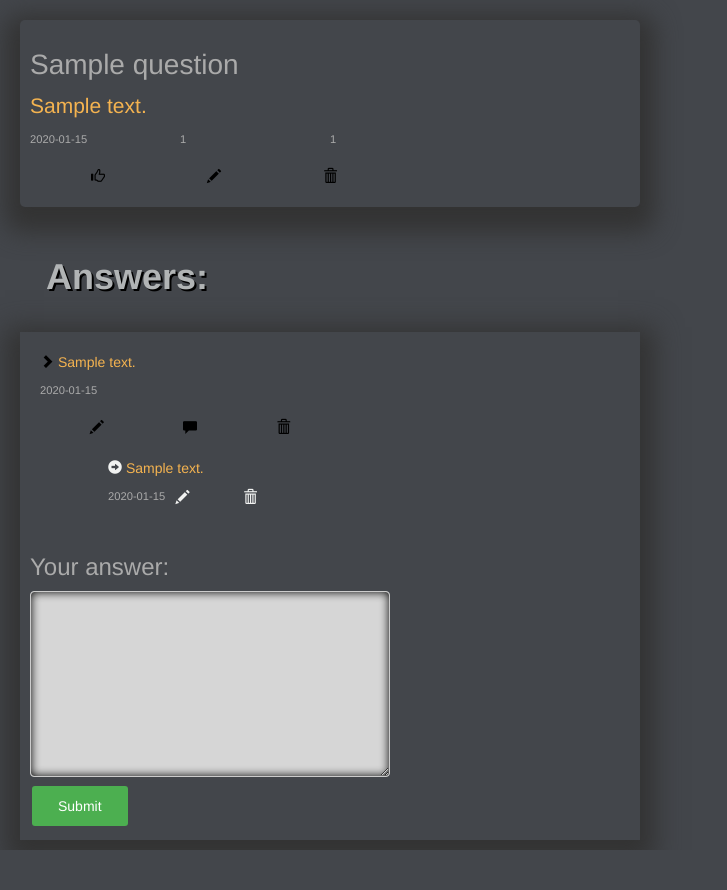
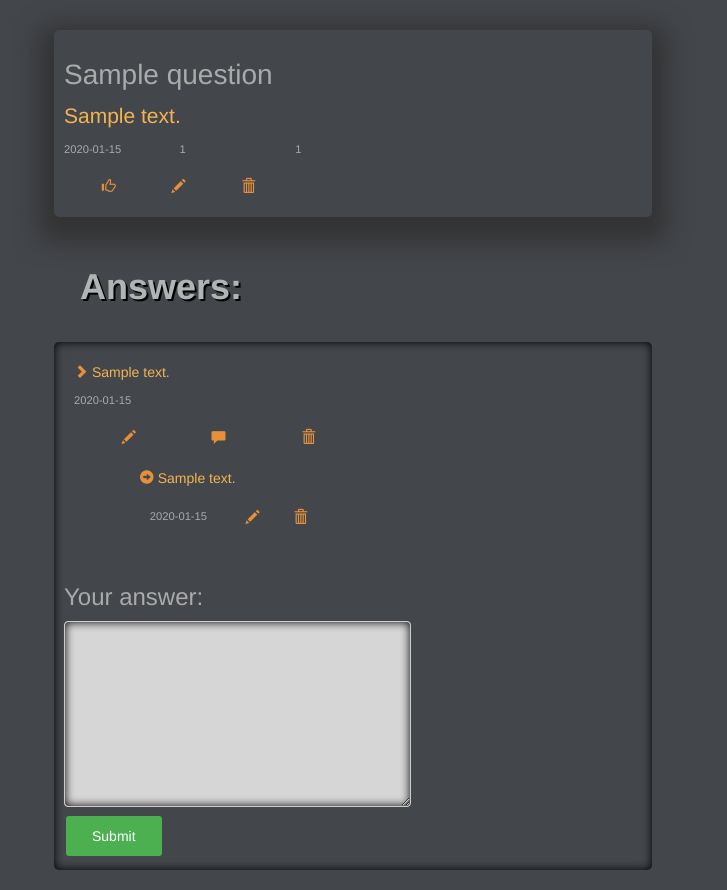
Before and after one commit to Tomporino/askm8remix, a Flask app: template templates/question.html in a window 1280 px wide. Shown: the part 62-952 px from the top of the page, without its empty margins (0-727 px from the left). Before the commit the page ends 912 px from the top, so only its background shows below. Run offline with Flask 2, Linux system fonts and the light colour scheme; the template is opened without the code that fills it: most values are stand-ins (such as "Sample title", 1, 10 or a date in 2020); some libraries are stand-ins or nearby versions.

Commit message:
Auto stash before merge of "master" and "origin/master"

```diff
--- a/static/style/theme.css
+++ b/static/style/theme.css
@@ -144,6 +144,12 @@ i {
 .question_page {
     display: grid;
     grid-template-columns: 3fr 1fr;
+    margin-left: 24px;
+    padding: 10px;
+}
+
+.question_page i {
+    color: #E7903C;
 }
 
 .answers_comments, .question {
@@ -153,7 +159,7 @@ i {
 
 .question_buttons {
     display: grid;
-    grid-template-columns: 1fr 1fr 1fr 2fr;
+    grid-template-columns: 1fr 1fr 1fr 5fr;
     padding: 10px;
     text-align: center;
 }
@@ -175,7 +181,7 @@ i {
 
 .sub_data {
     display: grid;
-    grid-template-columns: 1fr 1fr 1fr 1fr;
+    grid-template-columns: 1fr 1fr 1fr 2fr;
 }
 
 .sub_data p {
@@ -187,13 +193,16 @@ i {
     margin: 6px;
     margin-top: 10px;
     padding: 20px;
-    border-radius: 3px;
+    border-radius: 5px;
     width: 43%;
 }
 
 .answers {
-    box-shadow: 0px 10px 25px 15px;
+    -moz-box-shadow:    inset 0 0 10px #000000;
+    -webkit-box-shadow: inset 0 0 10px #000000;
+    box-shadow:         inset 0 0 10px #000000;
     padding: 10px;
+    border-radius: 5px;
 }
 
 .answer_buttons {
@@ -218,8 +227,9 @@ i {
     padding: 10px;
 }
 
-#comment i {
-    color: #f1f2f1;
+.sub_data#comment {
+    display: grid;
+    grid-template-columns: 2fr 1fr 1fr 1fr;
 }
 
 #submit_button {
--- a/templates/question.html
+++ b/templates/question.html
@@ -14,12 +14,9 @@
                         <div></div>
                     </div>
                     <div class="question_buttons">
-                        <div><a href="{{ url_for('upvote_question', question_id=question.id) }}"><i
-                                class="glyphicon glyphicon-thumbs-up"></i></a></div>
-                        <div><a href="{{ url_for('edit_question', question_id=question.id) }}"><i
-                                class="glyphicon glyphicon-pencil"></i></a></div>
-                        <div><a href="{{ url_for('delete_question', question_id=question.id) }}"><i
-                                class="glyphicon glyphicon-trash"></i></a></div>
+                        <a href="{{ url_for('upvote_question', question_id=question.id) }}"><div><i class="glyphicon glyphicon-thumbs-up"></i></div></a>
+                        <a href="{{ url_for('edit_question', question_id=question.id) }}"><div><i class="glyphicon glyphicon-pencil"></i></div></a>
+                        <a href="{{ url_for('delete_question', question_id=question.id) }}"><div><i class="glyphicon glyphicon-trash"></i></div></a>
                         <div></div>
                     </div>
                 </div>
@@ -40,14 +37,9 @@
                                         <div class="sub_data"><p>{{ answer.submission_time.strftime('%Y-%m-%d ') }}</p>
                                         </div>
                                         <div class="answer_buttons">
-                                            <div><a href="{{ url_for('edit_answer', answer_id=answer.id) }}"><i
-                                                    class="glyphicon glyphicon-pencil"></i></a></div>
-                                            <div>
-                                                <a href="{{ url_for('add_comment_to_answer', answer_id=answer.id) }}"><i
-                                                        class="glyphicon glyphicon-comment"></i></a></div>
-                                            <div><a href="{{ url_for('delete_answer', answer_id=answer.id) }}"
-                                                    onclick="return confirm('Are you sure you want to delete this item?');"><i
-                                                    class="glyphicon glyphicon-trash"></i></a></div>
+                                            <a href="{{ url_for('edit_answer', answer_id=answer.id) }}"><div><i class="glyphicon glyphicon-pencil"></i></div></a>
+                                            <a href="{{ url_for('add_comment_to_answer', answer_id=answer.id) }}"><div><i class="glyphicon glyphicon-comment"></i></div></a>
+                                            <a href="{{ url_for('delete_answer', answer_id=answer.id) }}" onclick="return confirm('Are you sure you want to delete this item?');"><div><i class="glyphicon glyphicon-trash"></i></div></a>
                                             <div></div>
                                         </div>
                                     </div>
@@ -57,21 +49,11 @@
                                             {% for comment in comments %}
                                                 {% if comment.answer_id == answer.id %}
                                                     <div id="comment">
-                                                        <div><p><i
-                                                                class="glyphicon glyphicon-circle-arrow-right"></i> {{ comment.message }}
-                                                        </p>
-                                                            <div class="sub_data">
-                                                                <div>
-                                                                    <p>{{ comment.submission_time.strftime('%Y-%m-%d ') }}</p>
-                                                                </div>
-                                                                <div class="q_answ_comm" id="comment_button"><a
-                                                                        href="{{ url_for('edit_comment', comment_id=comment.id) }}"><i
-                                                                        class="glyphicon glyphicon-pencil"></i></a>
-                                                                </div>
-                                                                <div class="q_answ_comm"><a
-                                                                        href="{{ url_for('delete_comment', comment_id=comment.id) }}"
-                                                                        onclick="return confirm('Are you sure you want to delete this item?');"><i
-                                                                        class="glyphicon glyphicon-trash"></i></a></div>
+                                                        <div><p><i class="glyphicon glyphicon-circle-arrow-right"></i> {{ comment.message }}</p>
+                                                            <div class="sub_data" id="comment">
+                                                                <div><p>{{ comment.submission_time.strftime('%Y-%m-%d ') }}</p></div>
+                                                                <a href="{{ url_for('edit_comment', comment_id=comment.id) }}"><div class="q_answ_comm" id="comment_button"><i class="glyphicon glyphicon-pencil"></i></div></a>
+                                                                <a href="{{ url_for('delete_comment', comment_id=comment.id) }}" onclick="return confirm('Are you sure you want to delete this item?');"><div class="q_answ_comm"><i class="glyphicon glyphicon-trash"></i></div></a>
                                                                 <div></div>
                                                             </div>
                                                         </div>
```
